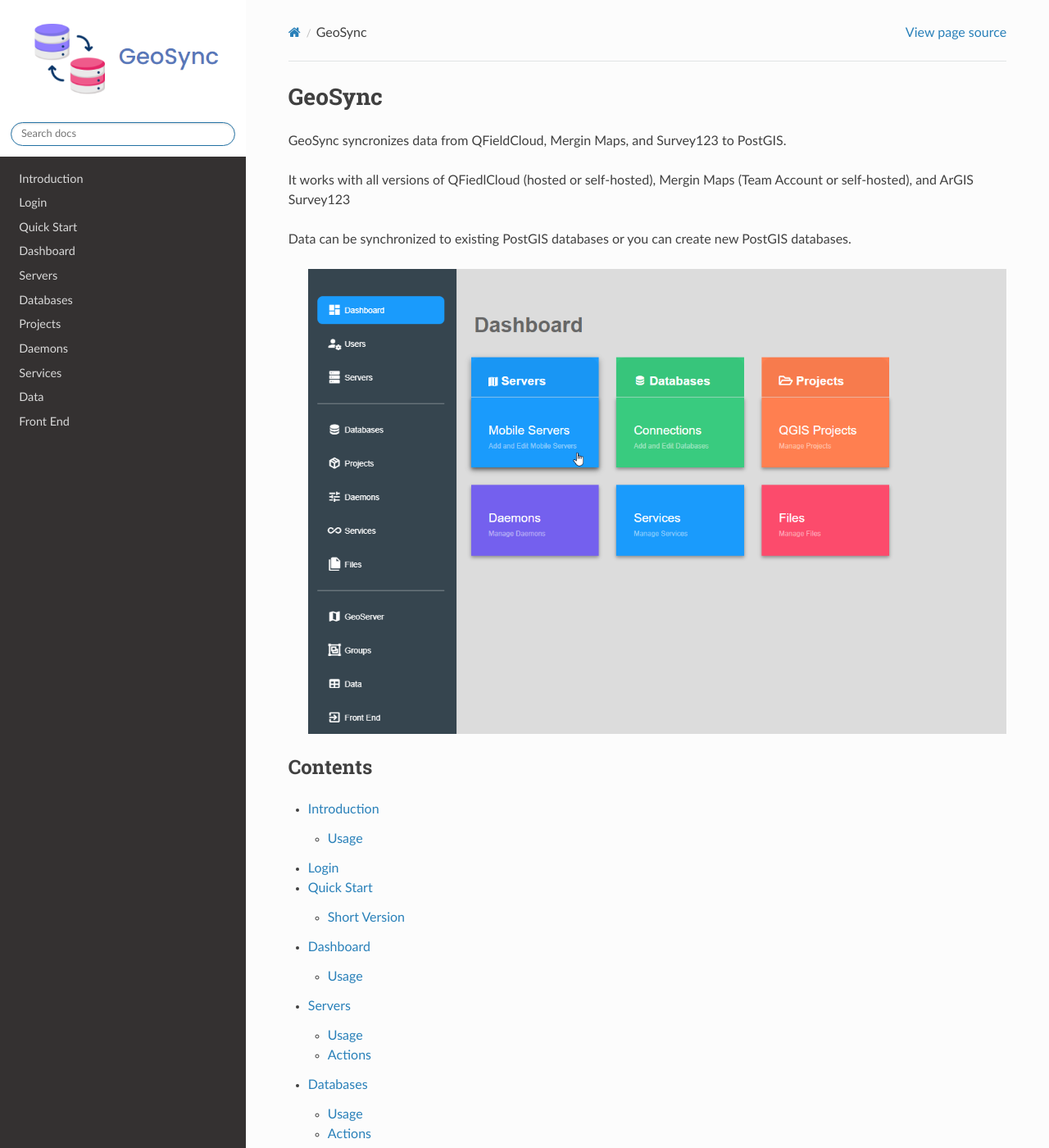
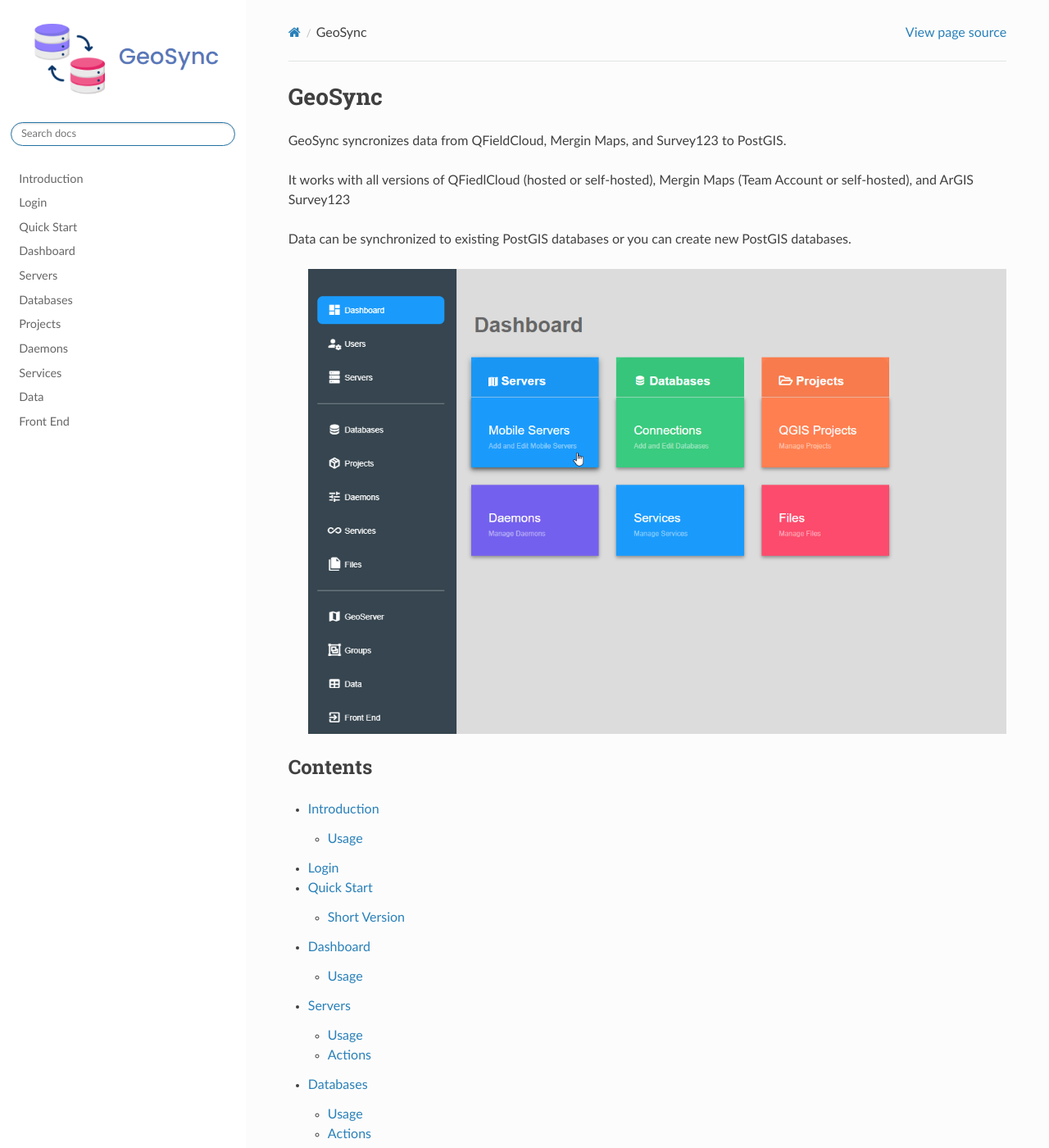
Before and after one commit to AcuGIS/GeoSync, a Sphinx documentation site: the page built from docs/source/index.rst, in a window 1280 px wide and 1400 px high. Shown: the whole window at 82% size. Built offline with Sphinx 7.4.7 and the Read the Docs theme 2.0.0, drawn with Linux system fonts in a browser that asks for light colours.

Commit message:
Update custom.css

```diff
--- a/docs/source/_static/css/custom.css
+++ b/docs/source/_static/css/custom.css
@@ -12,3 +12,28 @@
     text-align: center;
     color: #fcfcfc;
 }
+
+.wy-nav-side {
+    position: fixed;
+    top: 0;
+    bottom: 0;
+    left: 0;
+    padding-bottom: 2em;
+    width: 300px;
+    overflow-x: hidden;
+    overflow-y: hidden;
+    min-height: 100%;
+    color: black;
+    background: #fff;
+    z-index: 200;
+}
+
+
+.wy-menu-vertical a {
+    line-height: 18px;
+    padding: .4045em 1.618em;
+    display: block;
+    position: relative;
+    font-size: 90%;
+    color: #666;
+}
```
